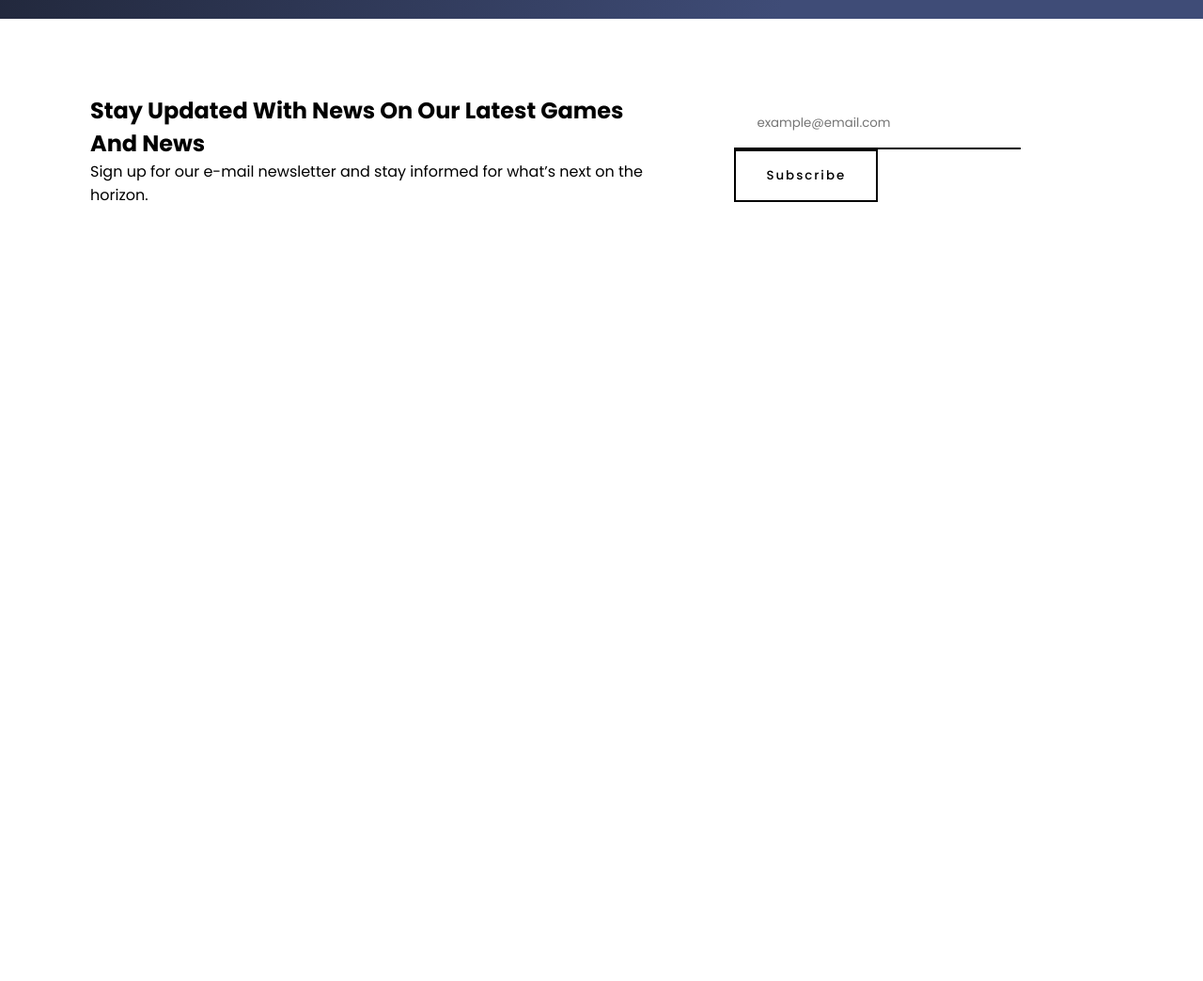
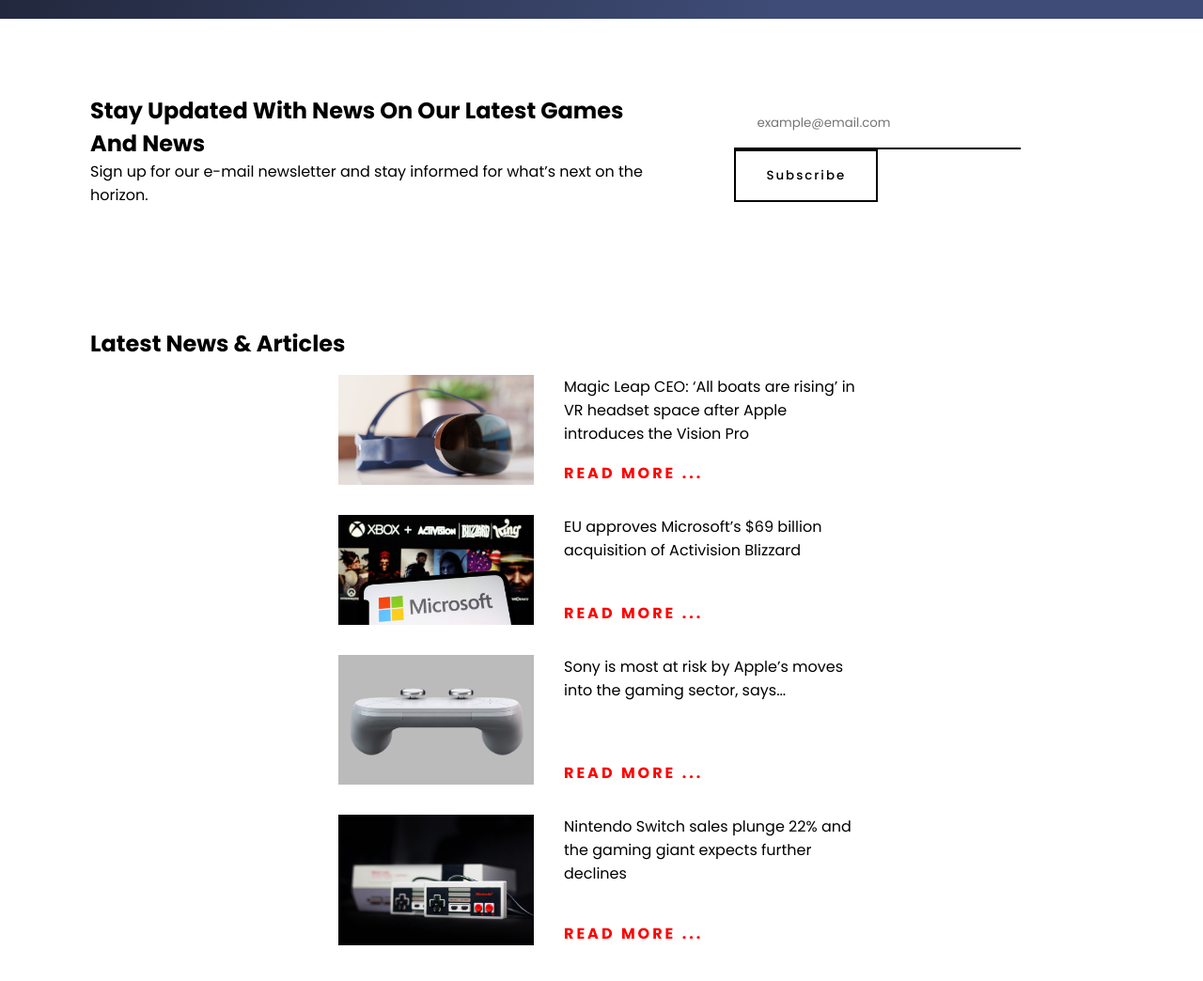
Before and after one commit to arnold-aswan/game-development-site-project, a plain HTML site: page index.html in a window 1280 px wide. Shown: the part 2916-3960 px from the top of the page at 94% size. Before the commit the page ends 3216 px from the top, so only its background shows below. Drawn offline with nearby package versions, Linux system fonts and the light colour scheme.

Commit message:
added news and articles section

```diff
--- a/index.html
+++ b/index.html
@@ -298,6 +298,71 @@
                 </div>
             </form>
         </section>
+
+        <!-- NEWS & ARTICLES -->
+        <section class="articles">
+            <h2 class="articleTitle">Latest News & Articles</h2>
+            <div class="newsArticles">
+
+                <article class="newsCard">
+                    <div class="thumbnail">
+                        <img src="./Images/Apple-VR-table-l.jpg"
+                        alt="article-thumbnail">
+                    </div>
+                    <div class="newsCardBody">
+                        <p class="newsBody">
+                            Magic Leap CEO: ‘All boats are rising’ in VR
+                            headset space after Apple introduces the Vision Pro
+                        </p>
+                        <a href="/" class="newsLink">READ MORE ... </a>
+                    </div>
+                </article>
+
+                <article class="newsCard">
+                    <div class="thumbnail">
+                        <img src="./Images/GettyImages-1237824824-e1675858837847.jpg"
+                        alt="article-thumbnail">
+                    </div>
+                    <div class="newsCardBody">
+                        <p class="newsBody">
+                            EU approves Microsoft’s $69 billion acquisition of Activision Blizzard
+                        </p>
+                        <a href="/" class="newsLink">READ MORE ... </a>
+                    </div>
+                </article>
+
+                <article class="newsCard">
+                    <div class="thumbnail">
+                        <img src="./Images/surface_game_controller_2.jpg"
+                        alt="article-thumbnail">
+                    </div>
+                    <div class="newsCardBody">
+                        <p class="newsBody">
+                            Sony is most at risk by Apple’s moves into the gaming sector, says...
+                        </p>
+                        <a href="/" class="newsLink">READ MORE ... </a>
+                    </div>
+                </article>
+
+                <article class="newsCard">
+                    <div class="thumbnail">
+                        <img src="./Images/pexels-tomasz-filipek-1637439.jpg"
+                        alt="article-thumbnail">
+                    </div>
+                    <div class="newsCardBody">
+                        <p class="newsBody">
+                            Nintendo Switch sales plunge 22% and the gaming giant expects further declines
+                        </p>
+                        <a href="/" class="newsLink">READ MORE ... </a>
+                    </div>
+                </article>
+            </div>
+        </section>
+
+        <!-- FOOTER -->
+        <footer>
+
+        </footer>
     </main>
 </body>
 </html>
--- a/style.css
+++ b/style.css
@@ -268,3 +268,42 @@ body {
 .newsFormControl input:focus {
     border-bottom: 2px solid red;
 }
+
+/* NEWS & ARTICLES */
+.articles {
+    padding: 3rem 6rem;
+}
+
+.articleTitle {
+    padding-bottom: 1rem;
+}
+
+.newsArticles {
+    display: flex;
+    align-items: center;
+    justify-content: center;
+    flex-wrap: wrap;
+    gap: 2rem;
+}
+.newsCard {
+    width: 35rem;
+    display: flex;
+    gap: 2rem;
+}
+.thumbnail {
+    width: 13rem;
+}
+.newsBody {
+    width: 20rem;
+}
+.newsCardBody {
+    display: flex;
+    flex-direction: column;
+    justify-content: space-between;
+}
+
+.newsLink {
+    letter-spacing: 3px;
+    color: red;
+    font-weight: 700;
+}
```
Also changed, not shown: Images/Apple-VR-table-l.jpg (added), Images/GettyImages-1237824824-e1675858837847.jpg (added), Images/surface_game_controller_2.jpg (added).
